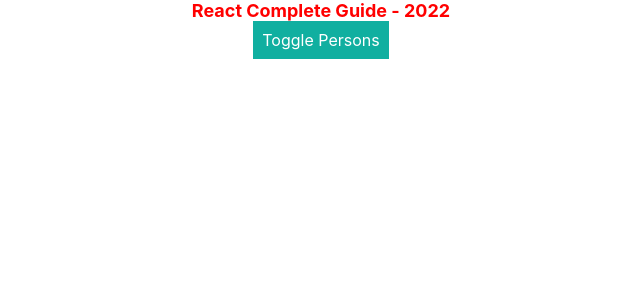
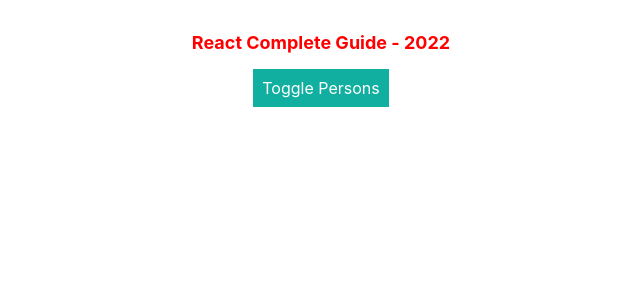
Before and after one commit to salonimalhotrawd/react-app, a React (Create React App) app: page / in a window 1280 px wide. Shown: the top 300 px of the page, without its empty margins (319-959 px from the left). Built offline with nearby package versions, Linux system fonts and the light colour scheme.

Commit message:
Fixed Ui by adding margin

```diff
--- a/src/App.css
+++ b/src/App.css
@@ -1,5 +1,6 @@
 .App {
   text-align: center;
+  margin-top: 2rem;
 }
 
 .red{
--- a/src/App.js
+++ b/src/App.js
@@ -9,6 +9,7 @@ const StyledButton = styled.button`
     font:inherit;
     border:1px solid #10afa0;
     padding:8px;
+    margin-top:1rem;
     cursor:pointer;
 
     &:hover{
```
